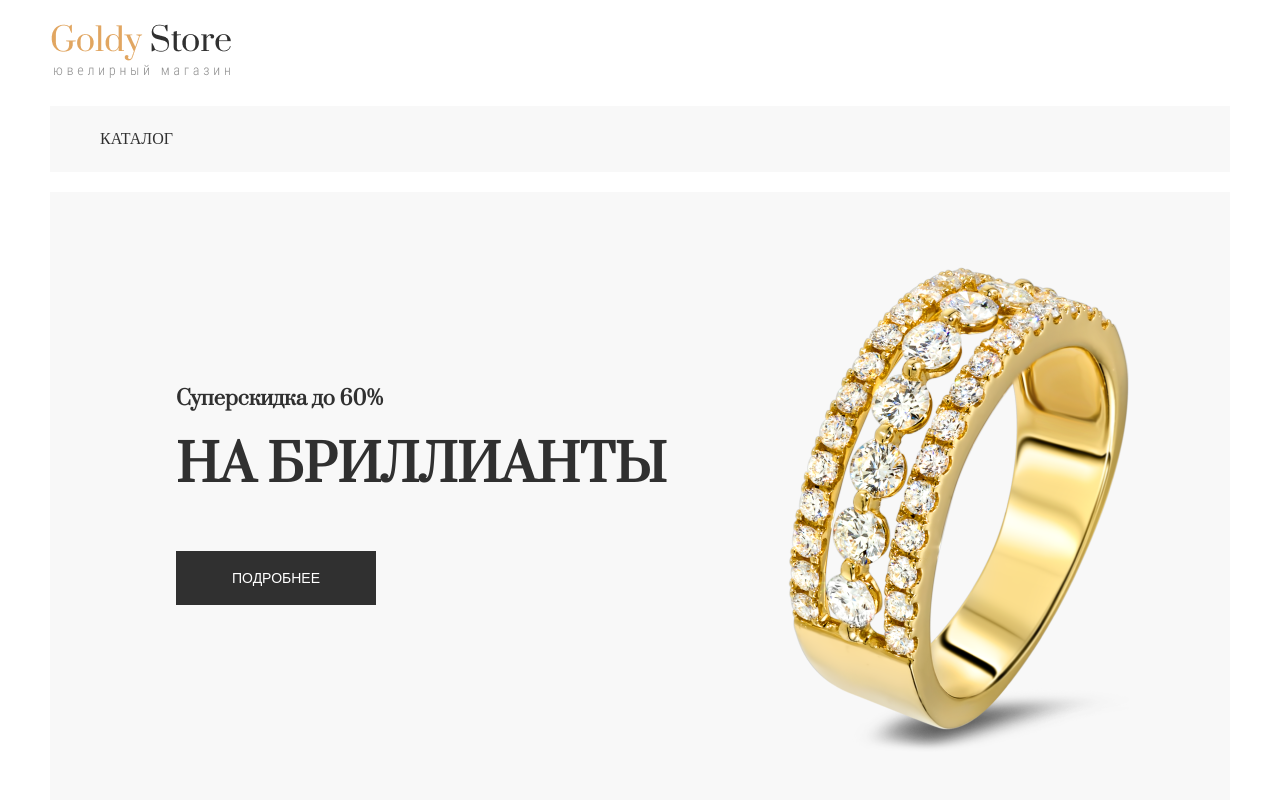
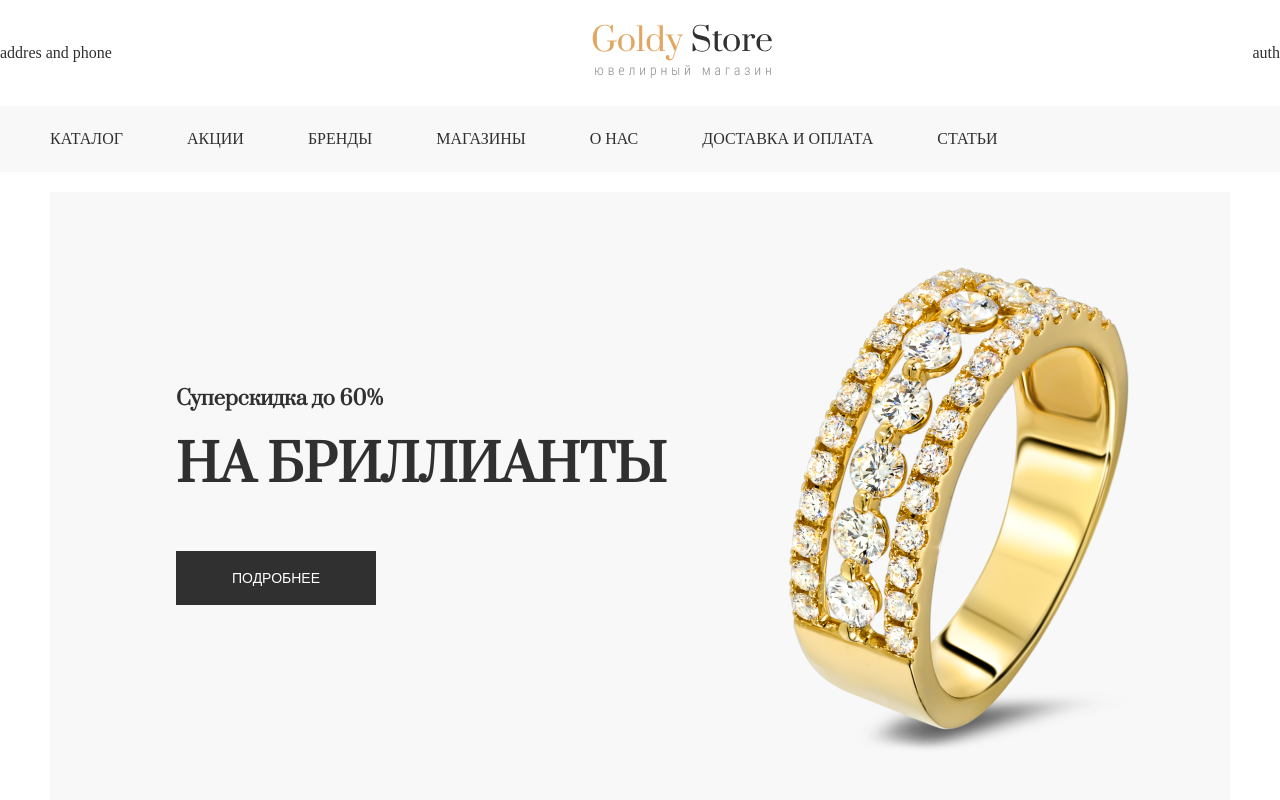
Before and after one commit to KachmaZ/vkrayt, a website: page index.html in a window 1280 px wide. Shown: the top 800 px of the page. Drawn offline with Linux system fonts and the light colour scheme; files whose address does not match are found by name.

Commit message:
Sticky header

```diff
--- a/index.html
+++ b/index.html
@@ -5,24 +5,43 @@
     <meta http-equiv="X-UA-Compatible" content="IE=edge">
     <meta name="viewport" content="width=device-width, initial-scale=1.0">
     <link rel="stylesheet" href="styles/style.css">
-    <title>Document</title>
+    <title>Goldy Store</title>
 </head>
 <body>
-    <header class="container">
-        <div class="header-ui">
+    <div class="header-ui container">
+        <div class="header-ui_contacts">addres and phone</div>
         <div class="header-ui_logo">
             <img src="assets/images/logo.png" alt="Лого">
         </div>
+        <div class="header-ui_auth">auth</div>
     </div>
-        <div class="header-nav">
+    <div class="header-nav container">
         <nav class="nav">
-                <a href="" class="nav_link">
+            <a href="" class="nav_link mr-sm-10">
                 КАТАЛОГ
             </a>
+            <a href="" class="nav_link mr-sm-10">
+                АКЦИИ
+            </a>
+            <a href="" class="nav_link mr-sm-10">
+                БРЕНДЫ
+            </a>
+            <a href="" class="nav_link mr-sm-10">
+                МАГАЗИНЫ
+            </a>
+            <a href="" class="nav_link mr-sm-10">
+                О НАС
+            </a>
+            <a href="" class="nav_link mr-sm-10">
+                ДОСТАВКА И ОПЛАТА
+            </a>
+            <a href="" class="nav_link">
+                СТАТЬИ
+            </a>
         </nav>
+        <div class="search"></div>
     </div>
-    </header>
-    <main class="container mt-lg-13">
+    <main class="container">
         <section class="pt-6 mb-lg-12">
             <div class="intro" id="slider-intro">
                 <div class="intro-content slider_content">
--- a/styles/components/_header.scss
+++ b/styles/components/_header.scss
@@ -1,18 +1,33 @@
-header {
+.header-ui {
+    padding: 24px 0 !important;
+
+    display: flex;
+    justify-content: space-between;
+    align-items: center;
+
+    background-color: $white;
+}
+
+.header-nav {
     width: 100%;
+    padding: 24px 50px !important;
 
-    position: fixed;
+    position: -webkit-sticky;
+    position: sticky;
     top: 0;
-    left: 0;
 
-    .header-ui {
-        padding: 24px 0;
-        background-color: $white;
-    }
+    display: flex;
+    justify-content: space-between;
 
-    .header-nav {
-        width: 100%;
-        padding: 24px 50px;
-        background-color: $light;
+    background-color: $light;
+
+    .nav {
+        &_link {
+            transition: opacity ease-in 100ms;
+
+            &:hover {
+                opacity: 0.5;
+            }
+        }
     }
 }
--- a/styles/components/_intro.scss
+++ b/styles/components/_intro.scss
@@ -24,6 +24,11 @@
 
             display: flex;
             align-items: center;
+
+            img {
+                height: 100%;
+                max-height: 548px;
+            }
         }
     }
 
```
Also changed, not shown: styles/style.css. Lines whose indentation alone changed are shown as unchanged.
